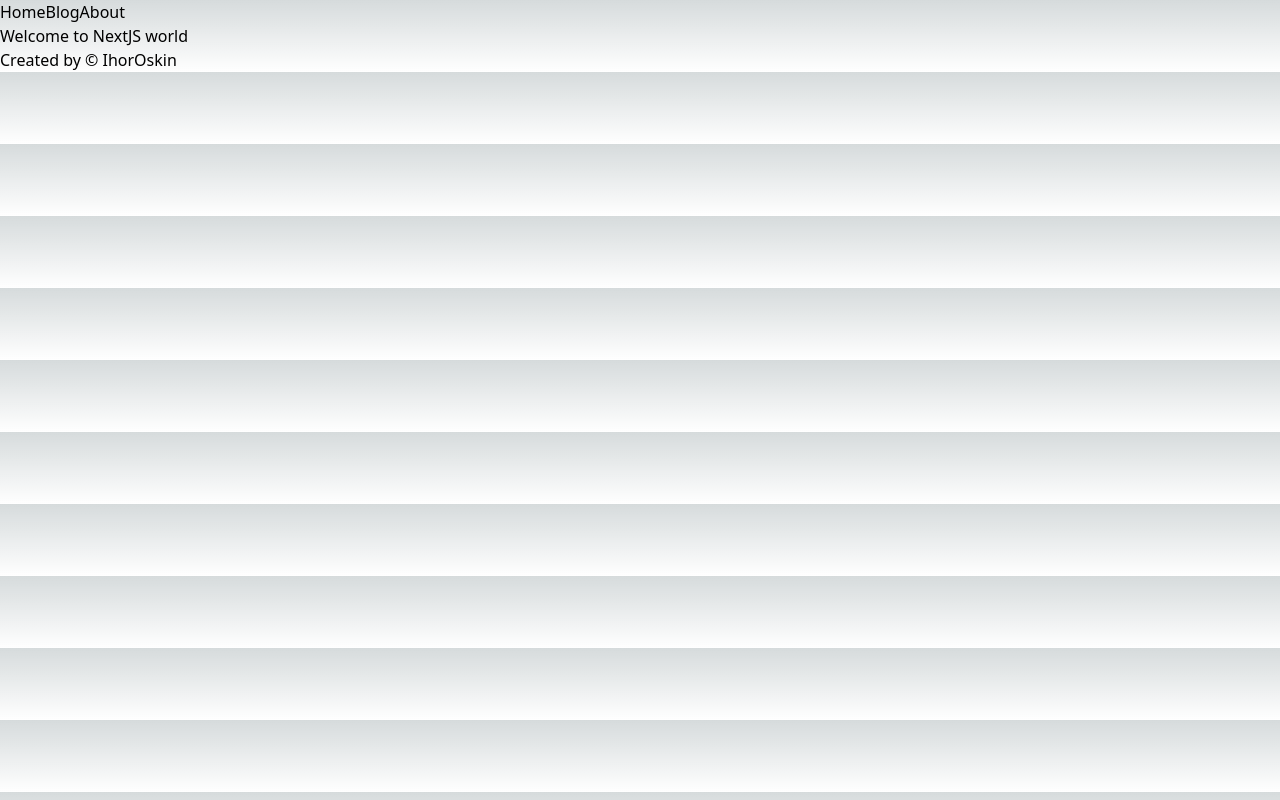
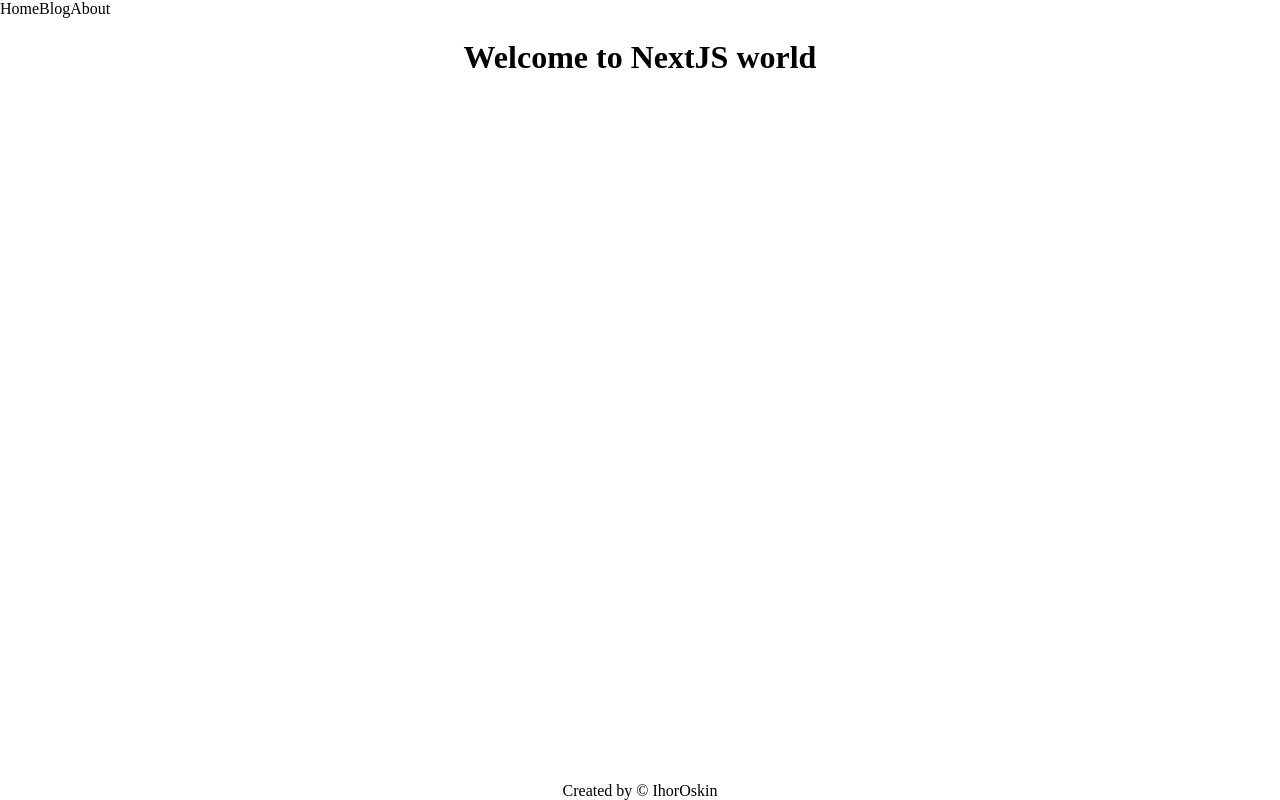
Before and after one commit to IgorOskin1984/next-app, a Next.js app: page / in a window 1280 px wide. Built offline with nearby package versions, Linux system fonts and the light colour scheme.

Commit message:
css Прижал футер к низу для этого - 1. body { 	height: 100%; 2. wrapper min-height: 100vh; 3. .wrapper main flex: 1 1 auto

```diff
--- a/app/globals.css
+++ b/app/globals.css
@@ -1,27 +1,37 @@
-@tailwind base;
+/*@tailwind base;
 @tailwind components;
-@tailwind utilities;
+@tailwind utilities;*/
 
-:root {
-  --foreground-rgb: 0, 0, 0;
-  --background-start-rgb: 214, 219, 220;
-  --background-end-rgb: 255, 255, 255;
-}
-
-@media (prefers-color-scheme: dark) {
-  :root {
-    --foreground-rgb: 255, 255, 255;
-    --background-start-rgb: 0, 0, 0;
-    --background-end-rgb: 0, 0, 0;
-  }
+body,
+a,
+p,
+li {
+	margin: 0;
+	padding: 0;
 }
 
 body {
-  color: rgb(var(--foreground-rgb));
-  background: linear-gradient(
-      to bottom,
-      transparent,
-      rgb(var(--background-end-rgb))
-    )
-    rgb(var(--background-start-rgb));
+	height: 100%;
 }
+
+.wrapper {
+	display: flex;
+	flex-direction: column;
+	min-height: 100vh;
+}
+
+.wrapper main {
+	flex: 1 1 auto;
+}
+
+
+.container {
+	max-width: 1310px;
+	margin: 0 auto;
+	text-align: center;
+}
+
+a {
+	text-decoration: none;
+	color: black;
+}
--- a/app/layout.tsx
+++ b/app/layout.tsx
@@ -16,11 +16,13 @@
 	return (
 		<html lang="en">
 			<body>
-				<TheHeader />
-				<main>
-					{children}
-				</main>
-				<TheFooter />
+				<div className='wrapper'>
+					<TheHeader />
+					<main className='container'>
+						{children}
+					</main>
+					<TheFooter />
+				</div>
 			</body>
 		</html>
 	)
--- a/components/TheFooter.tsx
+++ b/components/TheFooter.tsx
@@ -1,8 +1,9 @@
 import React from 'react'
+import s from './header_footer_style.module.css'
 
 function TheFooter() {
 	return (
-		<footer className='container'>
+		<footer className={`container`}>
 			Created by &copy; IhorOskin
 		</footer>
 	)
--- a/components/TheHeader.tsx
+++ b/components/TheHeader.tsx
@@ -1,12 +1,16 @@
 import Link from 'next/link'
 import React from 'react'
+import s from './header_footer_style.module.css'
+
 
 function TheHeader() {
 	return (
-		<header className='container'>
-			<Link href='/'>Home</Link>
-			<Link href='/blog'>Blog</Link>
-			<Link href='/about'>About</Link>
+		<header className={s.header}>
+			<nav className={s.nav}>
+				<Link href='/'>Home</Link>
+				<Link href='/blog'>Blog</Link>
+				<Link href='/about'>About</Link>
+			</nav>
 		</header>
 	)
 }
```
Also changed, not shown: components/header_footer_style.module.css (added).
